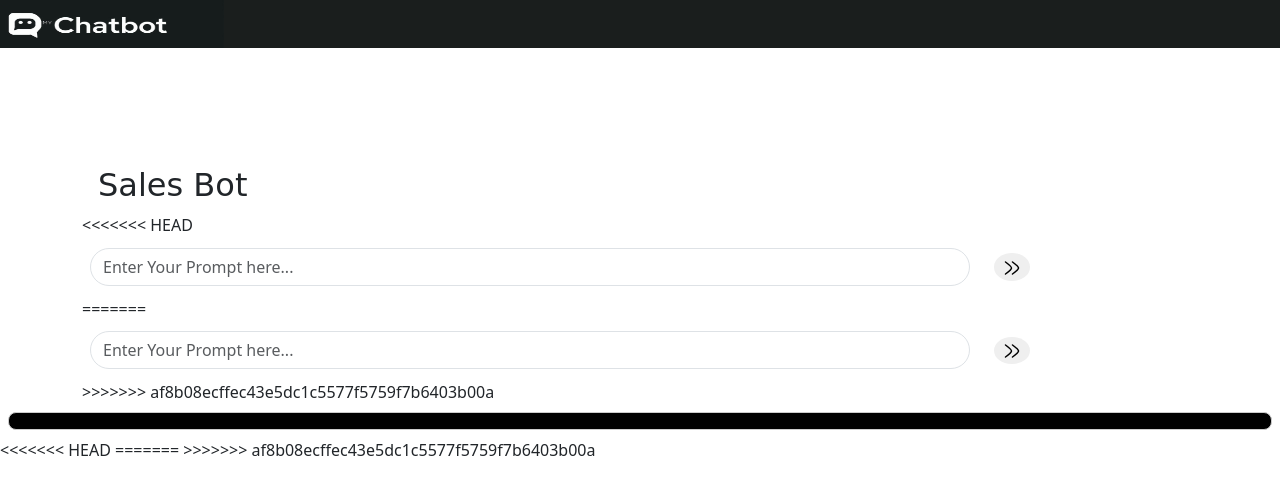
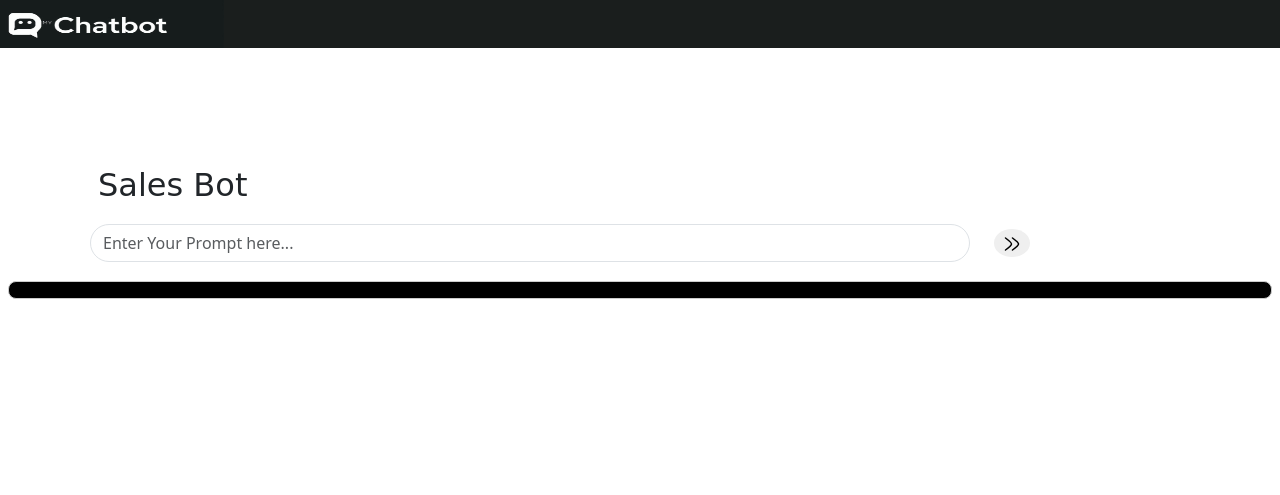
Before and after one commit to keshav316/SalesBot, a FastAPI app: page / in a window 1280 px wide. Shown: the top 495 px of the page. Run offline with FastAPI, Linux system fonts and the light colour scheme.

Commit message:
Refactor chat form with loader and blur effect
Updated the chat form to include a loader and blur effect on submission.

```diff
--- a/templates/index.html
+++ b/templates/index.html
@@ -157,16 +157,10 @@ body{
 <div class="container">
 <h2>Sales Bot</h2>
 <div class="prompt">
-<<<<<<< HEAD
-  <form id="chatForm" method="post" action="/">
-    <input type="text" name="user_input" id="userInput" class="form-control" placeholder="Enter Your Prompt here...">
-    <button type="submit"><svg xmlns="http://www.w3.org/2000/svg" viewBox="0 0 24 24" width="24" height="24" color="#000000" fill="none">
-      <path d="M12.5 18C12.5 18 18.5 13.5811 18.5 12C18.5 10.4188 12.5 6 12.5 6" stroke="currentColor" stroke-width="1.5" stroke-linecap="round" stroke-linejoin="round"></path>
-      <path d="M5.50005 18C5.50005 18 11.5 13.5811 11.5 12C11.5 10.4188 5.5 6 5.5 6" stroke="currentColor" stroke-width="1.5" stroke-linecap="round" stroke-linejoin="round"></path>
-    </svg></button>
-  </form>
-=======
-  </h2>
+
+
+
+
   <form method="post" action="/"  onsubmit="document.getElementById('loader').style.display='block';
   document.getElementById('bodyColor').style.filter= 'blur(3px)';">
 
@@ -178,7 +172,7 @@ body{
     <path d="M5.50005 18C5.50005 18 11.5 13.5811 11.5 12C11.5 10.4188 5.5 6 5.5 6" stroke="currentColor" stroke-width="1.5" stroke-linecap="round" stroke-linejoin="round"></path>
 </svg></button>
 </form>
->>>>>>> af8b08ecffec43e5dc1c5577f5759f7b6403b00a
+
 </div>
 </div>
 <div id="loader" class="loader">
@@ -192,7 +186,7 @@ body{
 </div>
 
 <script src="https://cdn.jsdelivr.net/npm/bootstrap@5.3.3/dist/js/bootstrap.bundle.min.js" integrity="sha384-..." crossorigin="anonymous"></script>
-<<<<<<< HEAD
+
 <script>
 document.addEventListener('DOMContentLoaded', () => {
   const chatForm = document.getElementById('chatForm');
@@ -294,8 +288,6 @@ document.addEventListener('DOMContentLoaded', () => {
   });
 });
 </script>
-=======
 
->>>>>>> af8b08ecffec43e5dc1c5577f5759f7b6403b00a
 </body>
 </html>
```
